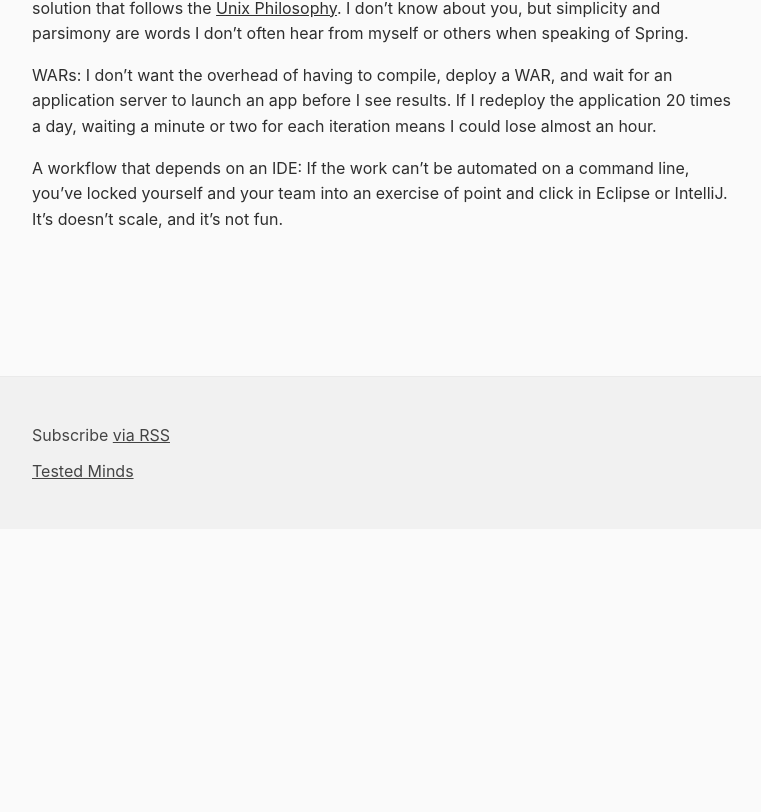
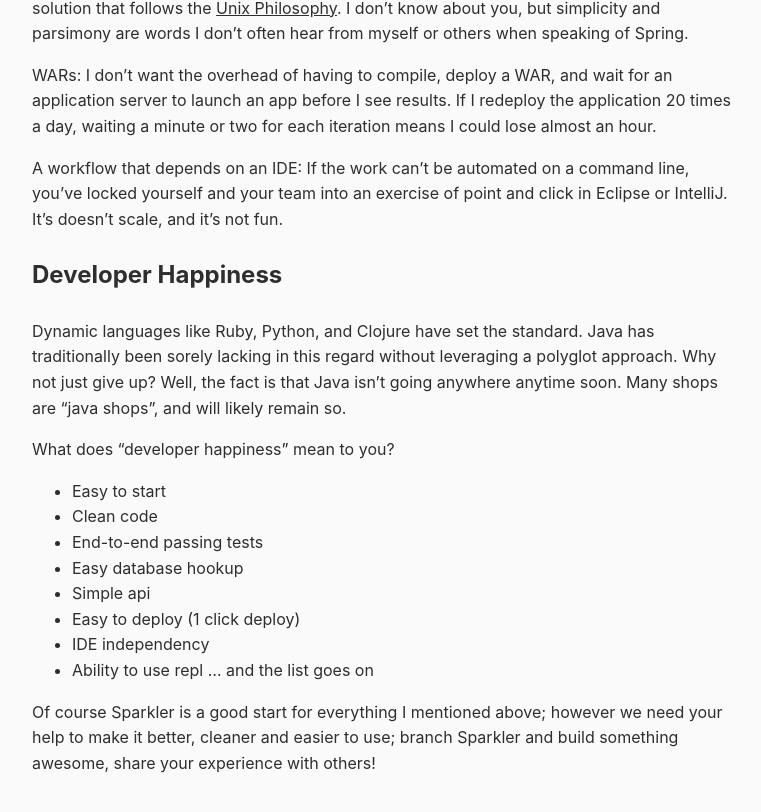
Before and after one commit to saslani/saslani.github.io, a Jekyll site: the page built from _posts/2016-04-12-sparkler.md, in a window 1280 px wide and 900 px high, scrolled down 3545 px. Shown: the top 812 px of the window, without its empty margins (256-1017 px from the left). Built offline with Jekyll 4.4.1, drawn with Linux system fonts in a browser that asks for light colours; before the commit the page ends 4074 px from its top, so only the background shows below that.

Commit message:
Update 2016-04-12-sparkler.md

```diff
--- a/_posts/2016-04-12-sparkler.md
+++ b/_posts/2016-04-12-sparkler.md
@@ -80,3 +80,19 @@
 WARs: I don't want the overhead of having to compile, deploy a WAR, and wait for an application server to launch an app before I see results. If I redeploy the application 20 times a day, waiting a minute or two for each iteration means I could lose almost an hour.
 
 A workflow that depends on an IDE: If the work can't be automated on a command line, you've locked yourself and your team into an exercise of point and click in Eclipse or IntelliJ. It's doesn't scale, and it's not fun.
+
+### Developer Happiness
+Dynamic languages like Ruby, Python, and Clojure have set the standard. Java has traditionally been sorely lacking in this regard without leveraging a polyglot approach. Why not just give up? Well, the fact is that Java isn't going anywhere anytime soon. Many shops are "java shops", and will likely remain so.
+
+What does "developer happiness" mean to you?
+- Easy to start
+- Clean code
+- End-to-end passing tests
+- Easy database hookup
+- Simple api
+- Easy to deploy (1 click deploy)
+- IDE independency
+- Ability to use repl
+... and the list goes on
+
+Of course Sparkler is a good start for everything I mentioned above; however we need your help to make it better, cleaner and easier to use; branch Sparkler and build something awesome, share your experience with others!
```
